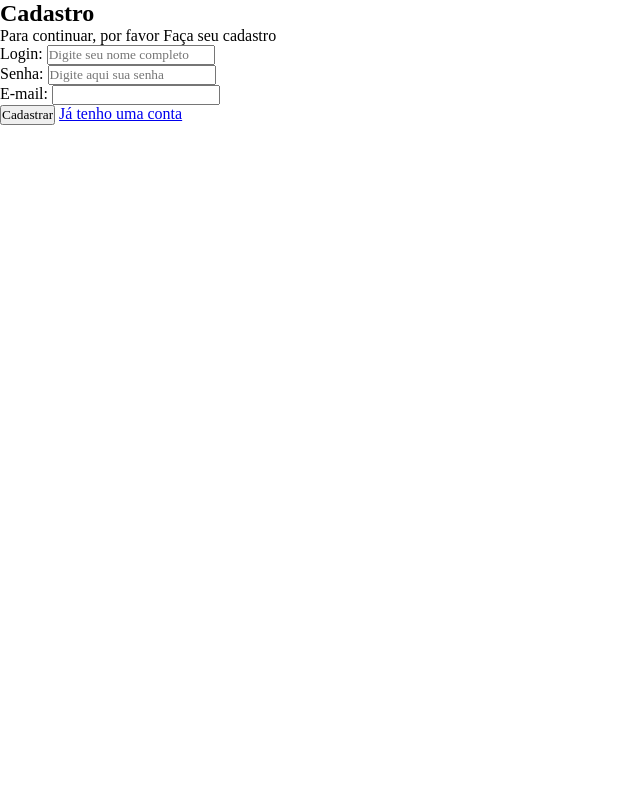
After one commit to WAGUNA-SS/SiteCompleto, a PHP site: page /login/cadastro.html in a window 1280 px wide. The commit adds this page. Shown: the whole page, without its empty margins (0-640 px from the left). Run offline with PHP 8.4, Linux system fonts and the light colour scheme; some web fonts are replaced.

Commit message:
atualizacao

```diff
--- a/estilos/registro.css
+++ b/estilos/registro.css
@@ -19,35 +19,3 @@ main{
     height: 100vh;
     width: 100vw;
 }
-
-#login{
-    position: absolute;
-    top: 50%;
-    left: 50%;
-    transform: translate(-50%, -50%);
-    background-color: #cacaca;
-    height: 500px;
-    width: 500px;
-}
-
-section#login > div#image-login{
-    display: block;
-    background: #0001 url(../imagens/logowc.jpeg) no-repeat;
-    height: 300px;
-    width: 30px;
-    background-size: cover;
-}
-
-section#login > div#formulario {
-    display: block;
-    padding: 10px;
-}
-
-form > div.campo{
-
-}
-
-.dados{
-    padding: 10px;
-
-}
--- /dev/null
+++ b/login/cadastro.html
@@ -0,0 +1,46 @@
+<!DOCTYPE html>
+<html lang="pt-br">
+<head>
+    <meta charset="UTF-8">
+    <meta http-equiv="X-UA-Compatible" content="IE=edge">
+    <meta name="viewport" content="width=device-width, initial-scale=1.0">
+    <title>Login</title>
+
+    <link href="https://fonts.googleapis.com/icon?family=Material+Icons" rel="stylesheet">
+    <link rel="stylesheet" href="../estilos/registro.css">
+</head>
+<body>
+    <main>
+        <section id="login">
+            <div id="imagem"></div>
+
+            <div id="formulario">
+                <h1>Cadastro</h1>
+                <p>Para continuar, por favor Faça seu cadastro</p>
+
+                <form action="login.php" method="post" autocomplete="on">
+                    <div class="campo">
+                        <label for="ilogin">Login:</label>
+                        <input type="text" name="login" id="ilogin" placeholder="Digite seu nome completo" autocomplete="username" required maxlength="40" minlength="10">
+                    </div>
+
+                    <div class="campo">
+                        <label for="isenha">Senha:</label>
+                        <input type="password" name="senha" id="isenha" autocomplete="new-password" placeholder="Digite aqui sua senha" required minlength="10" maxlength="30">
+                    </div>
+
+                    <div class="campo">
+                        <label for="iemail">E-mail:</label>
+                        <input type="email" name="email" id="iemail" autocomplete="email" required maxlength="40">
+                    </div>
+
+                    <input type="submit" value="Cadastrar">
+
+                    <a href="login.html">Já tenho uma conta</a>
+
+                </form>
+            </div>
+        </section>
+    </main>
+</body>
+</html>
```
Also changed, not shown: login/login.html (deleted, +0 -103 lines).
